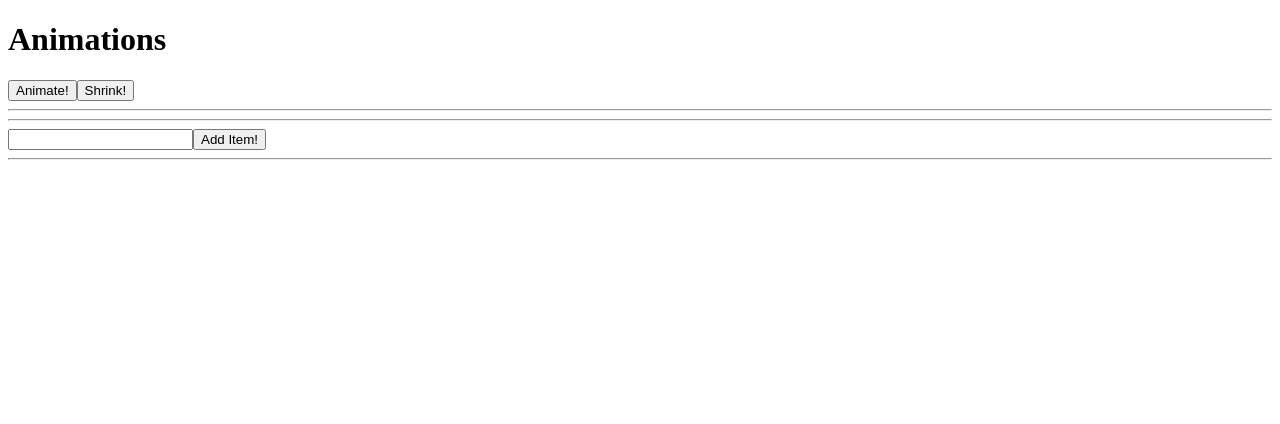
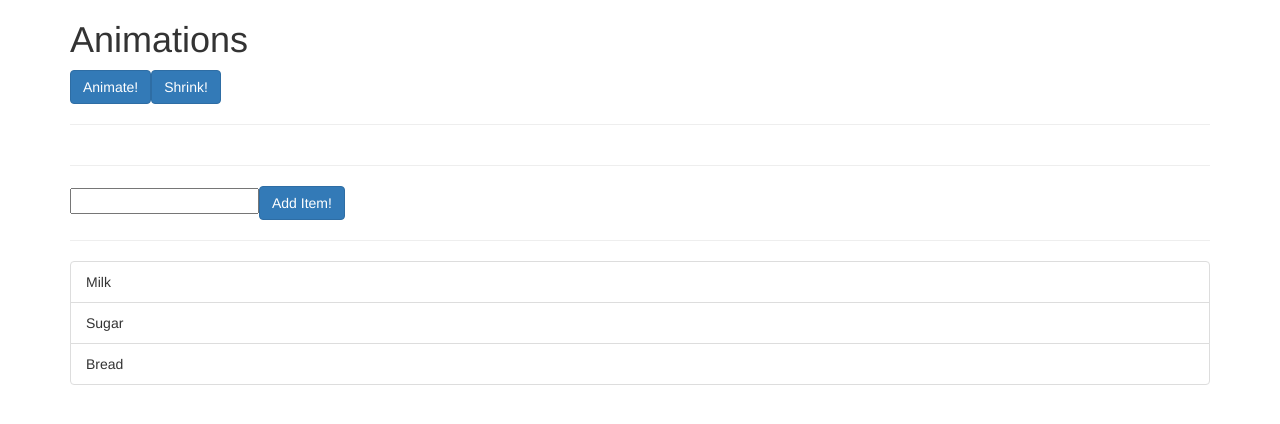
Before and after one commit to dharnitski/angular2-09-animations, an Angular app: page / in a window 1280 px wide. Shown: the top 424 px of the page. Built offline with nearby package versions, Linux system fonts and the light colour scheme.

Commit message:
finish initial setup

```diff
--- a/src/app/app.component.html
+++ b/src/app/app.component.html
@@ -2,8 +2,8 @@
   <div class="row">
     <div class="col-xs-12">
       <h1>Animations</h1>
-      <button class="btn btn-primary">Animate!</button>
-      <button class="btn btn-primary">Shrink!</button>
+      <button class="btn btn-primary" (click)="onAnimate()">Animate!</button>
+      <button class="btn btn-primary" (click)="onShrink()">Shrink!</button>
       <hr>
       <div></div>
     </div>
--- a/src/app/app.component.ts
+++ b/src/app/app.component.ts
@@ -5,5 +5,13 @@ import { Component } from '@angular/core';
   templateUrl: './app.component.html'
 })
 export class AppComponent {
+  list = ['Milk', 'Sugar', 'Bread'];
 
+  onAdd(item) {
+    this.list.push(item);
+  }
+
+  onDelete(item) {
+    this.list.splice(this.list.indexOf(item), 1);
+  }
 }
--- a/src/index.html
+++ b/src/index.html
@@ -1,5 +1,6 @@
 <!doctype html>
 <html>
+
 <head>
   <meta charset="utf-8">
   <title>Animations</title>
@@ -7,8 +8,12 @@
 
   <meta name="viewport" content="width=device-width, initial-scale=1">
   <link rel="icon" type="image/x-icon" href="favicon.ico">
+  <link rel="stylesheet" href="https://maxcdn.bootstrapcdn.com/bootstrap/3.3.7/css/bootstrap.min.css" integrity="sha384-BVYiiSIFeK1dGmJRAkycuHAHRg32OmUcww7on3RYdg4Va+PmSTsz/K68vbdEjh4u"
+    crossorigin="anonymous">
 </head>
+
 <body>
   <app-root>Loading...</app-root>
 </body>
+
 </html>
```
